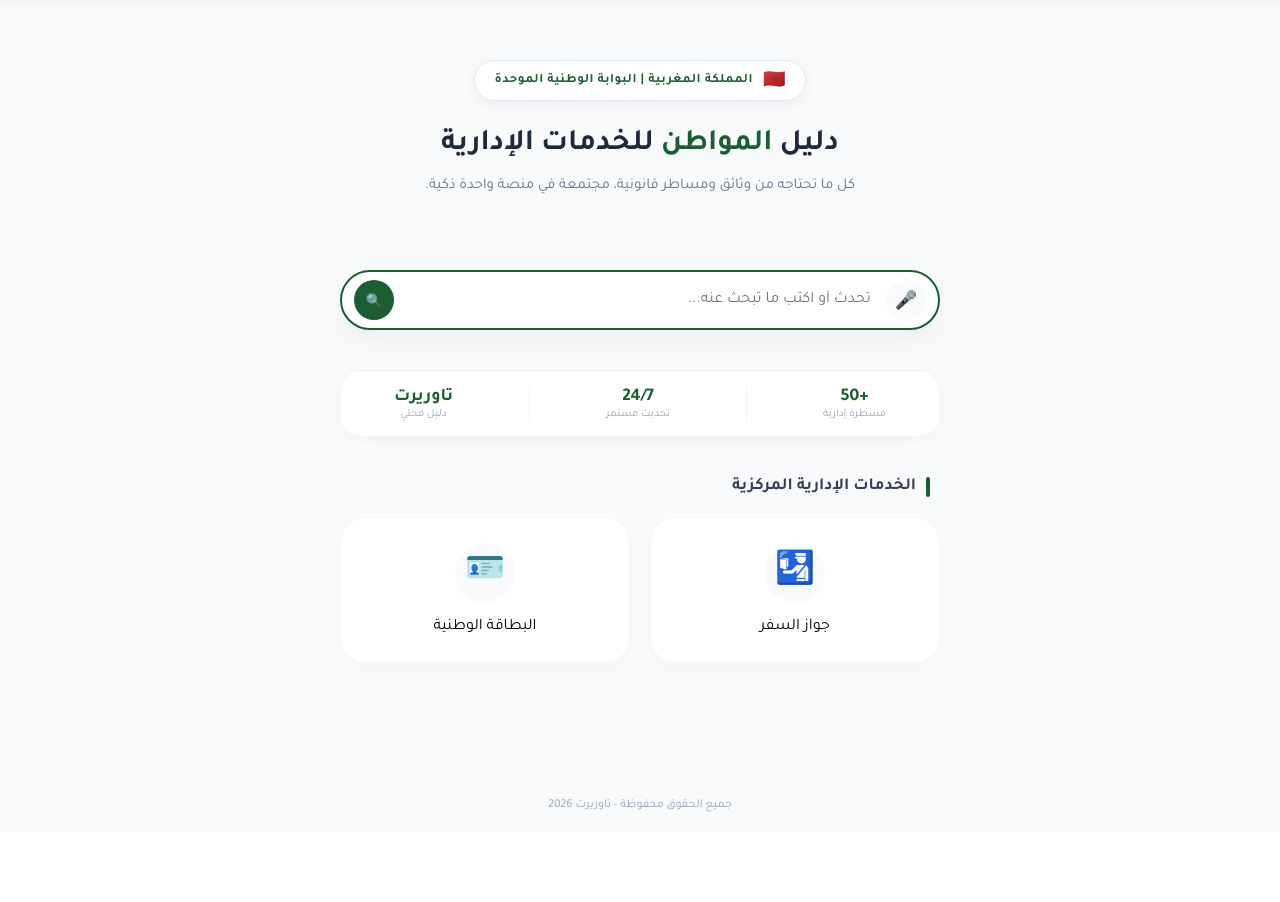
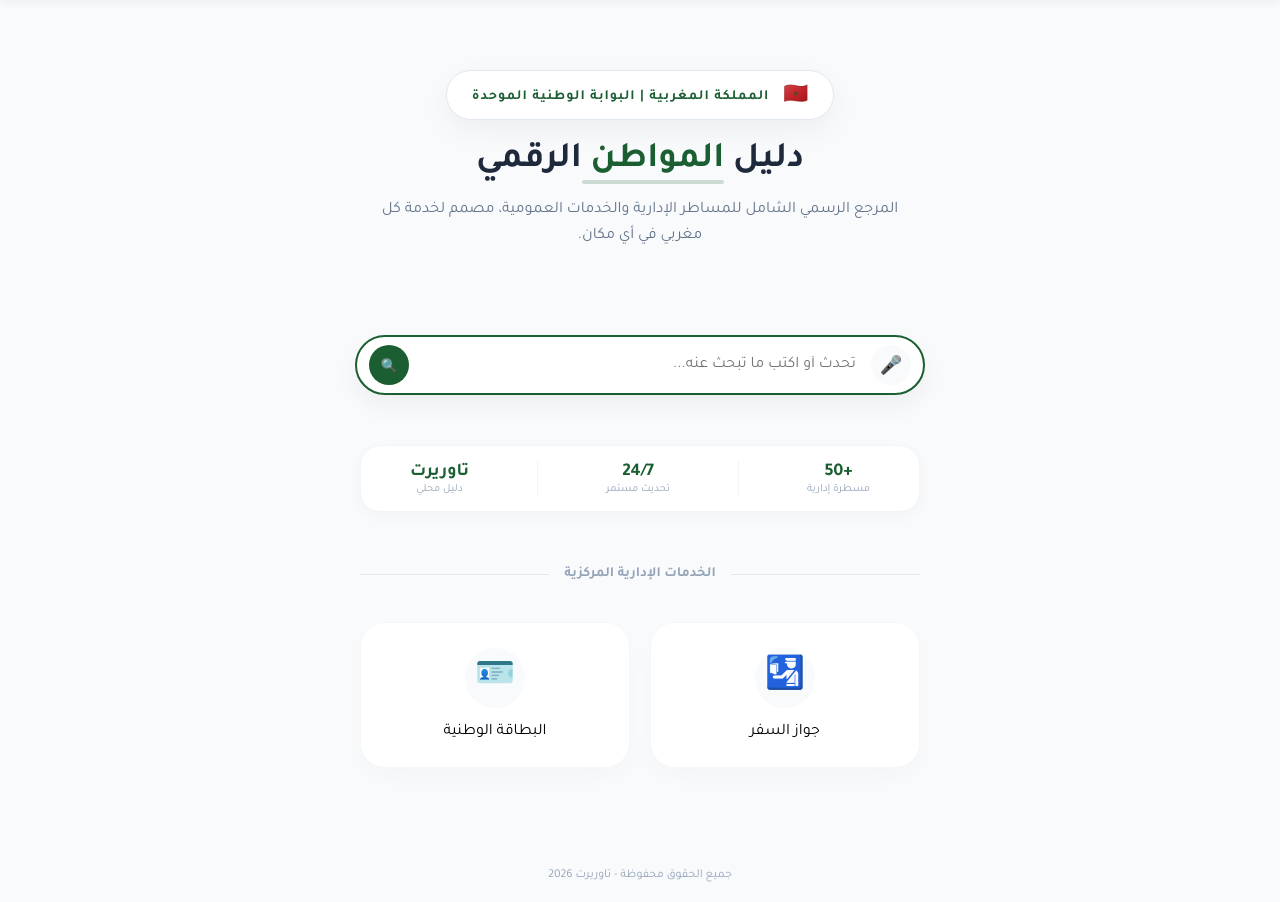
Before and after one commit to younessamsong09-hue/taourirt-app, a Flask app: page / in a window 1280 px wide. Shown: the part 67-969 px from the top of the page. Before the commit the page ends 879 px from the top, so only its background shows below. Run offline with Flask 3, Linux system fonts and the light colour scheme.

Commit message:
Update index.html

```diff
--- a/templates/index.html
+++ b/templates/index.html
@@ -1,40 +1,48 @@
 {% extends "base.html" %}
 
 {% block content %}
-<div class="national-portal-wrapper" style="direction: rtl; font-family: 'Tajawal', sans-serif; padding-bottom: 50px;">
+<div class="grand-portal" style="direction: rtl; font-family: 'Tajawal', sans-serif;">
 
-    <header class="hero-header" style="text-align: center; padding: 40px 15px;">
-        <div class="national-tag" style="display: inline-flex; align-items: center; gap: 10px; background: #fff; padding: 7px 20px; border-radius: 50px; box-shadow: 0 4px 15px rgba(0,0,0,0.05); border: 1px solid #e2e8f0; margin-bottom: 25px;">
-            <span style="font-size: 18px;">🇲🇦</span>
-            <span style="font-size: 13px; color: #1a5e32; font-weight: 800; letter-spacing: 0.5px;">المملكة المغربية | البوابة الوطنية الموحدة</span>
+    <header class="royal-header" style="text-align: center; padding: 50px 20px;">
+        <div class="emblem-wrapper" style="margin-bottom: 20px; animation: fadeInDown 0.8s ease;">
+            <div style="display: inline-block; background: white; padding: 10px 25px; border-radius: 50px; box-shadow: 0 10px 30px rgba(0,0,0,0.05); border: 1px solid #e2e8f0;">
+                <span style="font-size: 20px; vertical-align: middle;">🇲🇦</span>
+                <span style="font-size: 14px; color: #1a5e32; font-weight: 900; margin-right: 10px; letter-spacing: 1px;">المملكة المغربية | البوابة الوطنية الموحدة</span>
+            </div>
         </div>
-        <h1 style="font-size: 30px; font-weight: 900; color: #1e293b; margin: 0; line-height: 1.3;">دليل <span style="color: #1a5e32;">المواطن</span> للخدمات الإدارية</h1>
-        <p style="color: #64748b; font-size: 15px; margin-top: 12px; max-width: 450px; margin-left: auto; margin-right: auto;">كل ما تحتاجه من وثائق ومساطر قانونية، مجتمعة في منصة واحدة ذكية.</p>
+        <h1 style="font-size: 36px; font-weight: 900; color: #1e293b; margin: 0; line-height: 1.2;">دليل <span style="color: #1a5e32; position: relative;">المواطن <small style="position: absolute; bottom: -5px; right: 0; width: 100%; height: 4px; background: rgba(26, 94, 50, 0.2); border-radius: 10px;"></small></span> الرقمي</h1>
+        <p style="color: #64748b; font-size: 16px; margin-top: 15px; max-width: 600px; margin-left: auto; margin-right: auto; line-height: 1.6;">
+            المرجع الرسمي الشامل للمساطر الإدارية والخدمات العمومية، مصمم لخدمة كل مغربي في أي مكان.
+        </p>
     </header>
 
-    <section class="search-section" style="margin-bottom: 40px;">
+    <section class="search-box-wrapper" style="max-width: 800px; margin: 0 auto 50px; padding: 0 15px;">
         {% include "includes/search_bar.html" %}
     </section>
 
-    <section class="stats-section" style="margin-bottom: 40px;">
-        {% include "includes/stats_bar.html" ignore missing %}
-    </section>
+    <main class="portal-main-grid" style="max-width: 1100px; margin: 0 auto; padding: 0 20px;">
 
-    <section class="categories-section" style="margin-top: 20px;">
-        <div style="display: flex; align-items: center; gap: 10px; margin-bottom: 20px; padding: 0 10px;">
-            <div style="width: 4px; height: 20px; background: #1a5e32; border-radius: 10px;"></div>
-            <h3 style="font-size: 17px; color: #334155; margin: 0;">الخدمات الإدارية المركزية</h3>
+        <div style="margin-bottom: 40px;">
+            {% include "includes/stats_bar.html" ignore missing %}
         </div>
-        {% include "includes/categories.html" %}
-    </section>
 
-    <section id="results-area" style="margin-top: 45px;">
-        <div id="results-display" style="display: none;"></div>
-        {% include "includes/results_area.html" ignore missing %}
-    </section>
+        <div class="section-label" style="display: flex; align-items: center; gap: 15px; margin-bottom: 25px;">
+            <div style="flex: 1; height: 1px; background: #e2e8f0;"></div>
+            <h3 style="font-size: 14px; color: #94a3b8; text-transform: uppercase; font-weight: 800;">الخدمات الإدارية المركزية</h3>
+            <div style="flex: 1; height: 1px; background: #e2e8f0;"></div>
+        </div>
+
+        <div class="categories-wrapper" style="animation: fadeInUp 1s ease;">
+            {% include "includes/categories.html" %}
+        </div>
+
+        <div id="results-area" style="margin-top: 60px;">
+            <div id="results-display" style="display: none;"></div>
+            {% include "includes/results_area.html" ignore missing %}
+        </div>
+    </main>
 
     {% include "includes/floating_assistant.html" ignore missing %}
-
 </div>
 
 <script>
@@ -47,9 +55,9 @@
 
         display.style.display = 'block';
         display.innerHTML = `
-            <div class="loading-state" style="text-align:center; padding:50px; background:white; border-radius:30px; box-shadow:0 10px 30px rgba(0,0,0,0.05);">
-                <div class="royal-loader"></div>
-                <p style="margin-top:20px; color:#64748b; font-weight:600;">جاري استخراج البيانات من الدليل الوطني الموحد...</p>
+            <div class="royal-loading" style="text-align:center; padding:60px; background:white; border-radius:35px; box-shadow:0 20px 40px rgba(0,0,0,0.04);">
+                <div class="spinner-gold"></div>
+                <p style="margin-top:20px; color:#64748b; font-weight:700;">جاري استرجاع الوثائق من الأرشيف الوطني الموحد...</p>
             </div>
         `;
 
@@ -62,33 +70,32 @@
             const data = await response.json();
 
             if(data.found) {
-                // تقسيم النصوص إلى بطاقات صغيرة
                 const docsList = data.docs.split('-').filter(i => i.trim() !== "").map(doc => `
-                    <div class="doc-card-mini">
-                        <div class="icon-check">✓</div>
-                        <p>${doc.trim()}</p>
+                    <div class="doc-card-premium">
+                        <span class="icon-check">✓</span>
+                        <p class="text">${doc.trim()}</p>
                     </div>
                 `).join('');
 
                 display.innerHTML = `
-                    <div class="grand-result-card">
-                        <div class="card-header">
-                            <div class="emblem">🇲🇦</div>
+                    <div class="royal-result-card" style="animation: slideInUp 0.6s cubic-bezier(0.16, 1, 0.3, 1);">
+                        <div class="card-header-royal">
+                            <span class="emblem">🇲🇦</span>
                             <h2>${data.title}</h2>
                         </div>
-                        <div class="docs-grid-layout">${docsList}</div>
-                        <div class="card-footer">
-                            <div class="footer-item"><span>📍</span> <b>الإدارة المختصة:</b> ${data.location}</div>
-                            ${data.cost ? `<div class="footer-item"><span>💰</span> <b>الرسوم:</b> ${data.cost}</div>` : ''}
+                        <div class="docs-grid-premium">${docsList}</div>
+                        <div class="meta-footer">
+                            <div class="meta-item"><span>📍</span> <b>الإدارة المختصة:</b> ${data.location}</div>
+                            ${data.cost ? `<div class="meta-item"><span>💰</span> <b>الرسوم القانونية:</b> ${data.cost}</div>` : ''}
                         </div>
-                        <button onclick="window.print()" class="print-action-btn">تحميل نسخة رسمية (PDF)</button>
+                        <button onclick="window.print()" class="btn-royal-action">تحميل الدليل بصيغة PDF</button>
                     </div>
                 `;
             } else {
-                display.innerHTML = `<div class="not-found-msg">نعتذر، لم نجد نتائج مطابقة لبحثك في الدليل الحالي.</div>`;
+                display.innerHTML = `<div class="not-found-card">نعتذر، لم يتم العثور على المسطرة المطلوبة في الدليل الوطني حالياً.</div>`;
             }
         } catch (e) {
-            display.innerHTML = "<div class='error-msg'>خطأ في الاتصال بالشبكة الوطنية.</div>";
+            display.innerHTML = "<div class='error-msg'>عذراً، تعذر الاتصال بالبوابة الوطنية.</div>";
         }
     }
 
```
Also changed, not shown: other parts of templates/index.html (+13 -12 lines).
